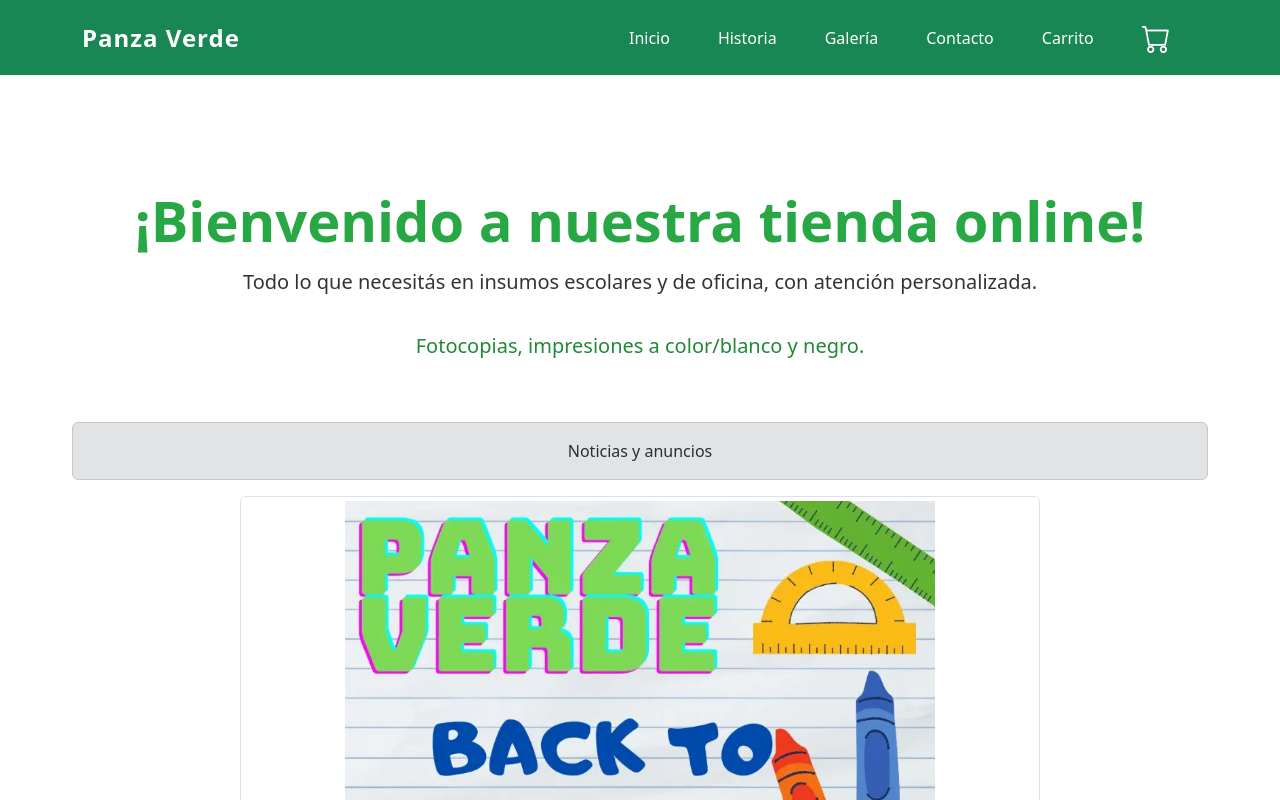
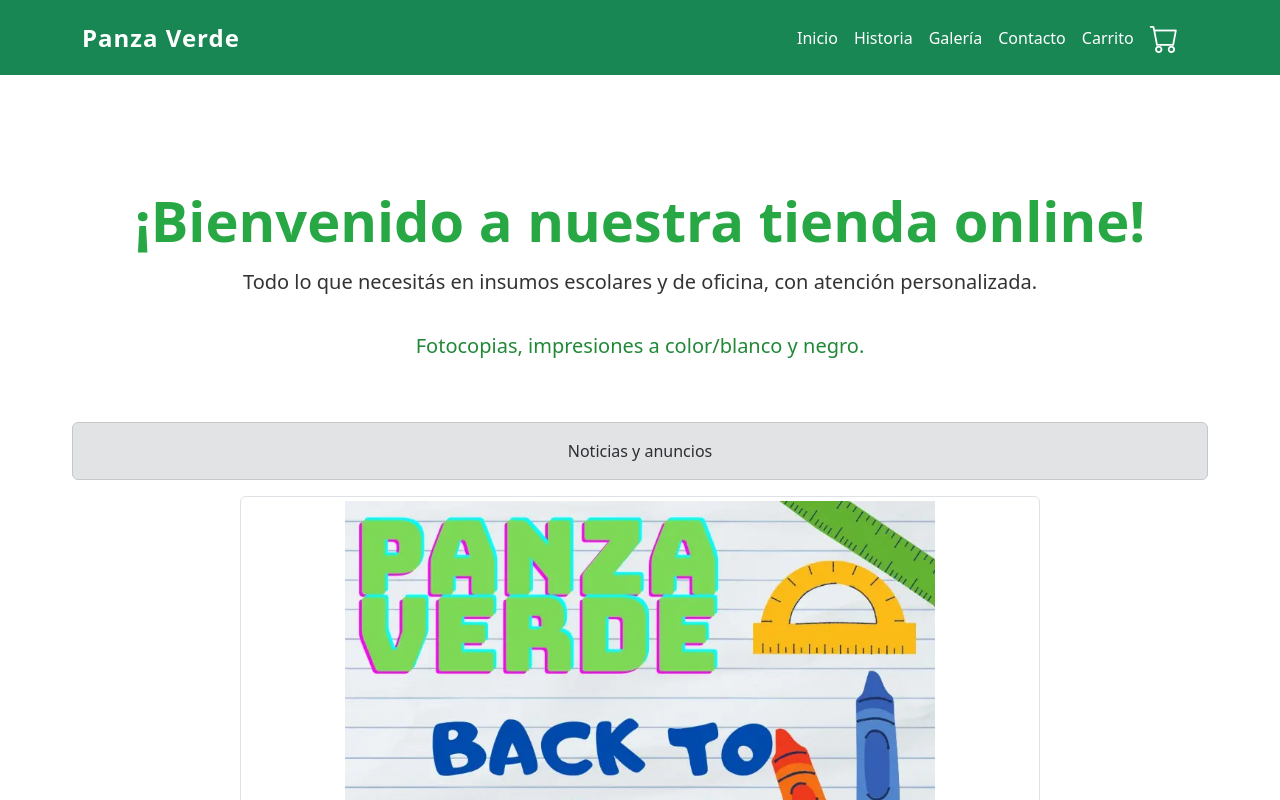
Before and after one commit to emalmeida-rp/panzaverdelib, a React (Vite) app: page / in a window 1280 px wide. Shown: the top 800 px of the page. Built offline with nearby package versions, Linux system fonts and the light colour scheme.

Commit message:
fix NavBar

```diff
--- a/src/components/Navbar.jsx
+++ b/src/components/Navbar.jsx
@@ -7,22 +7,34 @@ const Navbar = () => {
   const { cart, removeFromCart, updateQuantity, getTotal } = useCart();
   const [showDropdown, setShowDropdown] = useState(false);
   const [showModal, setShowModal] = useState(false);
+  const [isNavCollapsed, setIsNavCollapsed] = useState(true);
 
   const handleDropdown = () => setShowDropdown(!showDropdown);
   const handleModal = () => setShowModal(!showModal);
+  const handleNavCollapse = () => setIsNavCollapsed(!isNavCollapsed);
 
   return (
     <nav className="navbar navbar-expand-lg navbar-light bg-success">
-      <div className="navbar-container container">
-        <Link to="/" className="navbar-logo">
+      <div className="container">
+        <Link to="/" className="navbar-logo" style={{ color: 'white', textDecoration: 'none', fontSize: '1.5rem' }}>
           Panza Verde
         </Link>
-        <div className="navbar-links">
-          <Link to="/" className="nav-link">Inicio</Link>
-          <Link to="/history" className="nav-link">Historia</Link>
-          <Link to="/gallery" className="nav-link">Galería</Link>
-          <Link to="/contact" className="nav-link">Contacto</Link>
-          <Link to="/cart" className="nav-link">Carrito</Link>
+        <button
+          className="navbar-toggler"
+          type="button"
+          onClick={handleNavCollapse}
+          aria-expanded={!isNavCollapsed}
+          aria-label="Toggle navigation"
+        >
+          <span className="navbar-toggler-icon"></span>
+        </button>
+        <div className={`${isNavCollapsed ? 'collapse' : ''} navbar-collapse`}>
+          <div className="navbar-nav ms-auto">
+            <Link to="/" className="nav-link" onClick={() => setIsNavCollapsed(true)}>Inicio</Link>
+            <Link to="/history" className="nav-link" onClick={() => setIsNavCollapsed(true)}>Historia</Link>
+            <Link to="/gallery" className="nav-link" onClick={() => setIsNavCollapsed(true)}>Galería</Link>
+            <Link to="/contact" className="nav-link" onClick={() => setIsNavCollapsed(true)}>Contacto</Link>
+            <Link to="/cart" className="nav-link" onClick={() => setIsNavCollapsed(true)}>Carrito</Link>
             <div className="nav-item dropdown" style={{ position: 'relative' }}>
               <button
                 className="btn btn-link nav-link position-relative"
@@ -75,6 +87,7 @@ const Navbar = () => {
             </div>
           </div>
         </div>
+      </div>
       {/* Modal de resumen */}
       {showModal && (
         <div className="modal fade show" style={{ display: 'block', background: 'rgba(0,0,0,0.5)' }} tabIndex="-1">
```
Lines whose indentation alone changed are shown as unchanged.
